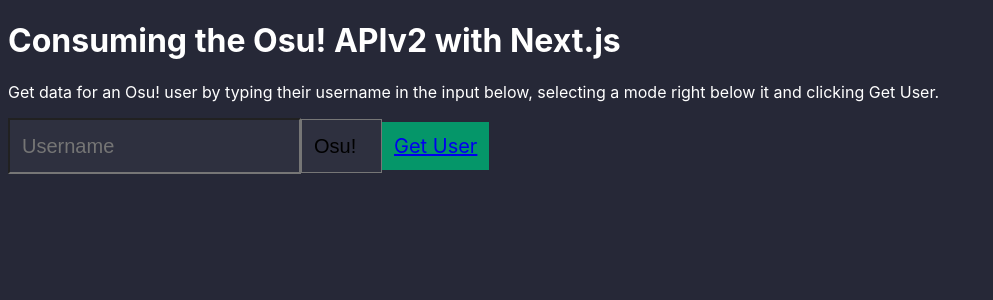
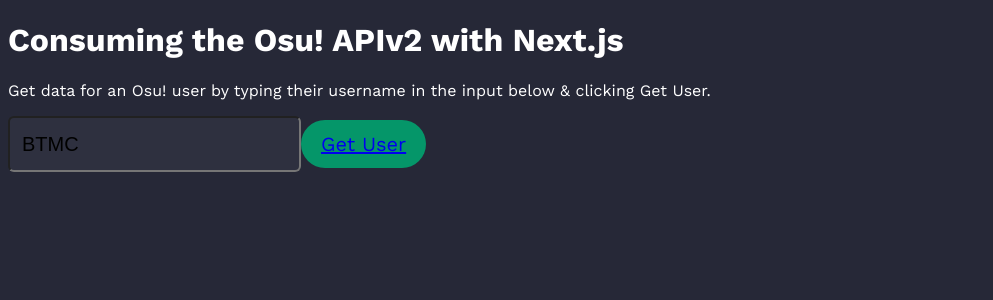
Before and after one commit to evanchristians/osu-api-nextjs, a Next.js app: page / in a window 1280 px wide. Shown: the top 300 px of the page, without its empty margins (0-993 px from the left). Built offline with nearby package versions, Linux system fonts and the light colour scheme.

Commit message:
style updates & added modes

```diff
--- a/components/StatBlock.jsx
+++ b/components/StatBlock.jsx
@@ -2,7 +2,7 @@
   <div {...{ className }}>
     <div className="bg-gray-800 p-6 flex flex-col items-start">
       <p className="text-white text-lg mb-5 opacity-60">{title}</p>
-      <p className="text-yellow-500 text-2xl font-bold ml-auto">{score}</p>
+      <p className="text-yellow-500 text-2xl font-bold ml-auto">{score ?? "N/A"}</p>
     </div>
   </div>
 );
--- /dev/null
+++ b/lib/constants.js
@@ -0,0 +1,8 @@
+export const constants = {
+  modes: [
+    'osu',
+    'mania',
+    'taiko',
+    'fruits'
+  ]
+}
--- a/pages/_app.js
+++ b/pages/_app.js
@@ -5,7 +5,19 @@
 function MyApp({ Component, pageProps }) {
   return (
     <>
-      <Head></Head>
+      <Head>
+        <link
+          rel="shortcut icon"
+          href="https://evanchristians.co.za/favicon.ico"
+          type="image/x-icon"
+        />
+        <link rel="preconnect" href="https://fonts.googleapis.com" />
+        <link rel="preconnect" href="https://fonts.gstatic.com" crossOrigin />
+        <link
+          href="https://fonts.googleapis.com/css2?family=Work+Sans:wght@400;700&display=swap"
+          rel="stylesheet"
+        />
+      </Head>
       <Component {...pageProps} />
     </>
   );
--- a/pages/index.jsx
+++ b/pages/index.jsx
@@ -1,10 +1,11 @@
 import Head from "next/head";
+import Link from "next/link";
 import { useState } from "react";
 import { InView } from "react-intersection-observer";
+import { constants } from "../lib/constants";
 
 export default function Home() {
-  const [username, setUsername] = useState("");
-  const [mode, setMode] = useState("osu");
+  const [username, setUsername] = useState("BTMC");
 
   return (
     <div className="flex flex-col items-center justify-center min-h-screen py-2">
@@ -19,7 +20,7 @@
             <h1
               data-scroll
               ref={ref}
-              className={`text-5xl font-bold ${inView && "in-view"}`}
+              className={`text-5xl font-semibold ${inView && "in-view"}`}
             >
               Consuming the <span className="text-pink-500">Osu!</span> APIv2
               with <span className="text-blue-600">Next.js</span>
@@ -27,33 +28,23 @@
           )}
         </InView>
         <p className="text-xl my-20 max-w-xs">
-          Get data for an <span className="text-pink-500 font-bold">Osu!</span>{" "}
-          user by typing their username in the input below, selecting a mode
-          right below it and clicking{" "}
-          <span className="text-green-600 font-bold">Get User</span>.
+          Get data for an <span className="text-pink-500 font-semibold">Osu!</span>{" "}
+          user by typing their username in the input below & clicking{" "}
+          <span className="text-green-600 font-semibold">Get User</span>.
         </p>
         <div className="flex flex-col gap-5 items-start">
           <input
             placeholder="Username"
             type="text"
             name="username"
+            value={username}
             onChange={(e) => setUsername(e.target.value)}
           />
-          <select
-            name="mode"
-            onChange={(e) => setMode(e.target.value)}
-            className="w-full"
-          >
-            <option value="osu">Osu!</option>
-            <option value="mania">Mania</option>
-          </select>
-          <a
-            className="btn mx-auto mt-3"
-            href={`/user/${username}/${mode}`}
-            disabled={username.length < 1}
-          >
-            Get User
-          </a>
+          <Link href={`/user/${username}/${constants.modes[0]}`}>
+            <a className="btn mx-auto mt-3" disabled={username.length < 1}>
+              Get User
+            </a>
+          </Link>
         </div>
       </main>
     </div>
--- a/pages/user/[username]/[mode].jsx
+++ b/pages/user/[username]/[mode].jsx
@@ -1,9 +1,12 @@
 import Head from "next/head";
+import Link from "next/link";
 import Image from "next/image";
 import { useRouter } from "next/router";
 import useSWR from "swr";
 import { StatBlock } from "../../../components/StatBlock";
 import { fetcher } from "../../../lib/fetcher";
+import { toHumanizedMode } from "../../../utils/toHumanizedMode";
+import { constants } from "../../../lib/constants";
 
 export default function User() {
   const router = useRouter();
@@ -20,12 +23,25 @@
   scores && console.log({ scores });
   error && console.log({ error });
 
+  if (!mode || !username) {
+    return (
+      <div className="flex flex-col items-center justify-center min-h-screen py-2">
+        <Head>
+          <title>Loading...</title>
+        </Head>
+
+        <h1 className="text-4xl font-bold">Loading...</h1>
+      </div>
+    );
+  }
+
   if (error) {
     return (
       <div className="flex flex-col items-center justify-center min-h-screen py-2">
         <Head>
           <title>User {username} Not Found!</title>
         </Head>
+
         <h1 className="text-4xl font-bold">
           User <span className="text-pink-500 ">{username}</span> Not Found
         </h1>
@@ -39,8 +55,10 @@
         <Head>
           <title>Loading {username}'s Profile</title>
         </Head>
+
         <h1 className="text-4xl font-bold">
-          Loading <span className="text-pink-500 ">{username}'s</span>{" "}
+          Loading <span className="text-pink-500">{username}'s</span>{" "}
+          <span className="text-yellow-500">{toHumanizedMode(mode)}</span>{" "}
           Profile...
         </h1>
       </div>
@@ -60,28 +78,57 @@
           <div>
             <Image
               src={user.avatar_url}
-              width={80}
-              height={80}
+              width={100}
+              height={100}
               className="rounded-full"
             />
           </div>
 
-          <div>
-            <h1 className="text-4xl font-bold">
-              <span className="text-pink-500 ">{user.username}</span>
+          <div className="flex flex-col">
+            <h1 className="text-4xl font-bold flex items-center gap-2">
+              <span className="text-pink-500 ">{user.username}</span>{" "}
+              <span className="flex items-center justify-center text-sm w-8 h-8 rounded-full bg-gray-800">
+                {user.country.code}
+              </span>
             </h1>
 
-            <p className="font-bold text-xl text-yellow-500">{mode}</p>
+            {user.is_supporter && (
+              <p className="flex items-center self-start mt-2 px-2 py-1 bg-yellow-500 rounded-full text-sm ">
+                Supporter
+              </p>
+            )}
 
-            <p>
-              {user.country.name} ({user.country.code})
-            </p>
+            {user.is_online ? (
+              <p className="flex  items-center self-start mt-2 px-2 py-1 rounded-full text-xs bg-green-500">
+                Online
+              </p>
+            ) : (
+              <p className="flex items-center self-start mt-2 px-2 py-1 bg-red-600 rounded-full text-xs">
+                Offline
+              </p>
+            )}
           </div>
+        </div>
 
-          {user.is_supporter && (
-            <p className="px-2 py-1 rounded-md bg-yellow-400 text-white text-lg my-2">
-              supporter
-            </p>
+        <div className="flex text-2xl mb-5 items-end gap-3">
+          {constants.modes.map((gameMode, key) =>
+            gameMode === mode ? (
+              <>
+                <h3 key={key} className="text-yellow-500">
+                  {toHumanizedMode(gameMode)}
+                </h3>
+                {key < constants.modes.length - 1 && <span>&middot;</span>}
+              </>
+            ) : (
+              <>
+                <Link key={key} href={`/user/${username}/${gameMode}`}>
+                  <a className="opacity-30 hover:opacity-100">
+                    {toHumanizedMode(gameMode)}
+                  </a>
+                </Link>
+                {key < constants.modes.length - 1 && <span>&middot;</span>}
+              </>
+            )
           )}
         </div>
 
@@ -89,12 +136,11 @@
           <StatBlock title="PP" score={user.statistics.pp} />
           <StatBlock title="Global Rank" score={user.statistics.global_rank} />
           <StatBlock title="Local Rank" score={user.statistics.country_rank} />
+          <StatBlock title="Play Count" score={user.statistics.play_count} />
         </div>
 
         <div className="w-full">
-          <h3 className="font-bold text-yellow-500 mt-5 mb-10 text-4xl">
-            Top Plays
-          </h3>
+          <h3 className="font-bold text-yellow-500 my-5 text-4xl">Top Plays</h3>
 
           <div className="flex flex-col w-full gap-5">
             {!scores && <h2 className="text-xl">loading</h2>}
--- a/styles/base/_typography.scss
+++ b/styles/base/_typography.scss
@@ -1,4 +1,3 @@
 body {
-  font-family: -apple-system, BlinkMacSystemFont, "Segoe UI", Roboto, Oxygen,
-    Ubuntu, Cantarell, "Open Sans", "Helvetica Neue", sans-serif;
+  font-family: "Work Sans", sans-serif;
 }
--- a/styles/components/_buttons.scss
+++ b/styles/components/_buttons.scss
@@ -1,5 +1,5 @@
 .btn {
-  @apply p-3 bg-green-600 text-xl;
+  @apply py-3 px-5 bg-green-600 text-xl rounded-full;
 
   &:disabled {
     @apply bg-gray-700;
--- a/styles/components/_inputs.scss
+++ b/styles/components/_inputs.scss
@@ -5,5 +5,5 @@
 
 input,
 select {
-  @apply bg-gray-800 p-3 text-xl;
+  @apply bg-gray-800 p-3 text-xl rounded-md;
 }
--- /dev/null
+++ b/utils/toHumanizedMode.js
@@ -0,0 +1,6 @@
+export const toHumanizedMode = (mode) =>
+  mode == "osu"
+    ? "Osu!"
+    : mode == "fruits"
+    ? "Catch"
+    : mode.charAt(0).toUpperCase() + mode.slice(1);
```
